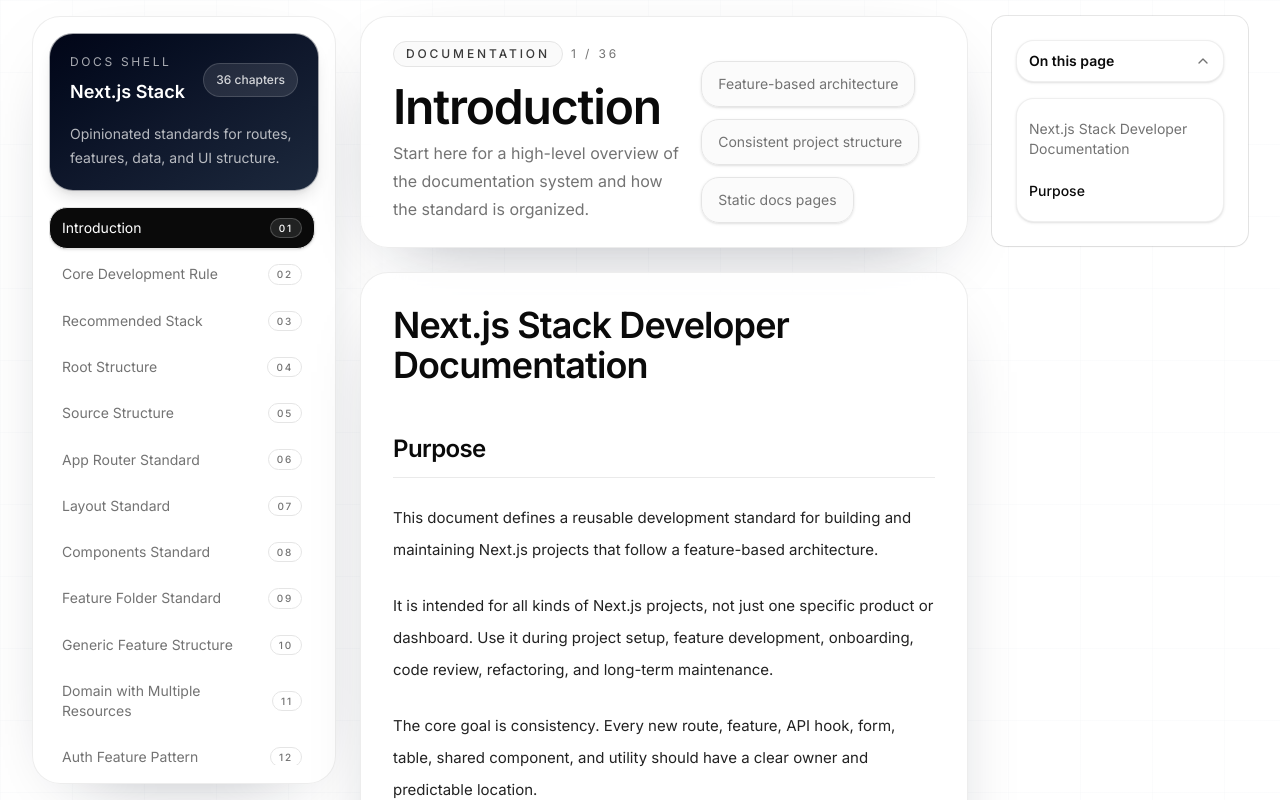
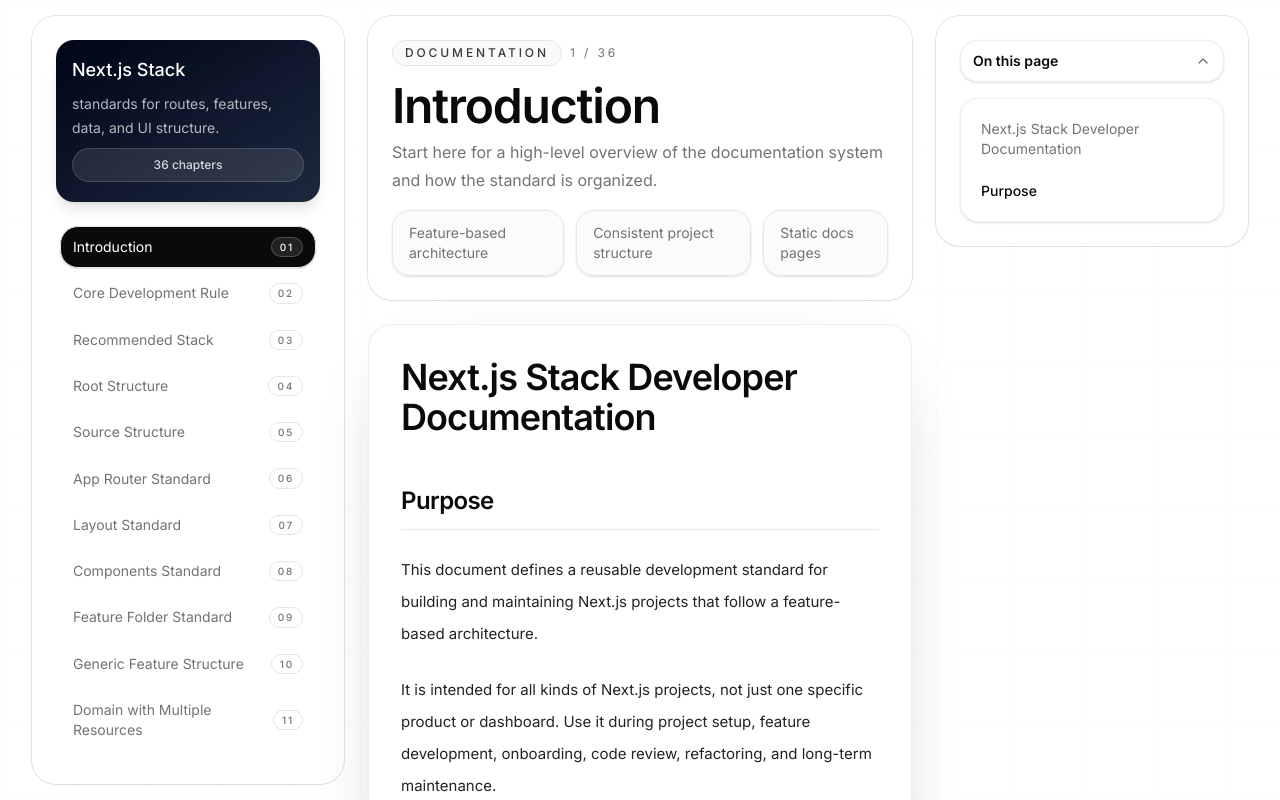
Before and after one commit to galibremo/next-doc, a Next.js app: page /docs/introduction in a window 1280 px wide. Shown: the top 800 px of the page. Built offline with nearby package versions, Linux system fonts and the light colour scheme.

Commit message:
feat: update package dependencies, enhance scrollbar styles, and implement Badge component; refactor documentation layout with Card components

```diff
--- a/package.json
+++ b/package.json
@@ -9,7 +9,6 @@
     "lint": "eslint"
   },
   "dependencies": {
-    "@trivago/prettier-plugin-sort-imports": "^6.0.2",
     "class-variance-authority": "^0.7.1",
     "clsx": "^2.1.1",
     "lucide-react": "^1.14.0",
@@ -25,6 +24,7 @@
     "tw-animate-css": "^1.4.0"
   },
   "devDependencies": {
+    "@trivago/prettier-plugin-sort-imports": "^6.0.2",
     "prettier": "^3.8.3",
     "prettier-plugin-tailwindcss": "^0.8.0",
     "@tailwindcss/postcss": "^4",
--- a/src/app/globals.css
+++ b/src/app/globals.css
@@ -136,8 +136,8 @@
 
 /* Webkit browsers (Chrome, Safari, Edge) */
 ::-webkit-scrollbar {
-  width: 8px;
-  height: 8px;
+  width: 6px;
+  height: 6px;
 }
 
 ::-webkit-scrollbar-track {
--- /dev/null
+++ b/src/components/ui/badge.tsx
@@ -0,0 +1,49 @@
+import * as React from "react"
+import { cva, type VariantProps } from "class-variance-authority"
+import { Slot } from "radix-ui"
+
+import { cn } from "@/lib/utils"
+
+const badgeVariants = cva(
+  "group/badge inline-flex h-5 w-fit shrink-0 items-center justify-center gap-1 overflow-hidden rounded-4xl border border-transparent px-2 py-0.5 text-xs font-medium whitespace-nowrap transition-all focus-visible:border-ring focus-visible:ring-[3px] focus-visible:ring-ring/50 has-data-[icon=inline-end]:pr-1.5 has-data-[icon=inline-start]:pl-1.5 aria-invalid:border-destructive aria-invalid:ring-destructive/20 dark:aria-invalid:ring-destructive/40 [&>svg]:pointer-events-none [&>svg]:size-3!",
+  {
+    variants: {
+      variant: {
+        default: "bg-primary text-primary-foreground [a]:hover:bg-primary/80",
+        secondary:
+          "bg-secondary text-secondary-foreground [a]:hover:bg-secondary/80",
+        destructive:
+          "bg-destructive/10 text-destructive focus-visible:ring-destructive/20 dark:bg-destructive/20 dark:focus-visible:ring-destructive/40 [a]:hover:bg-destructive/20",
+        outline:
+          "border-border text-foreground [a]:hover:bg-muted [a]:hover:text-muted-foreground",
+        ghost:
+          "hover:bg-muted hover:text-muted-foreground dark:hover:bg-muted/50",
+        link: "text-primary underline-offset-4 hover:underline",
+      },
+    },
+    defaultVariants: {
+      variant: "default",
+    },
+  }
+)
+
+function Badge({
+  className,
+  variant = "default",
+  asChild = false,
+  ...props
+}: React.ComponentProps<"span"> &
+  VariantProps<typeof badgeVariants> & { asChild?: boolean }) {
+  const Comp = asChild ? Slot.Root : "span"
+
+  return (
+    <Comp
+      data-slot="badge"
+      data-variant={variant}
+      className={cn(badgeVariants({ variant }), className)}
+      {...props}
+    />
+  )
+}
+
+export { Badge, badgeVariants }
--- a/src/features/documentation/components/documentation-nav.tsx
+++ b/src/features/documentation/components/documentation-nav.tsx
@@ -18,7 +18,7 @@
       : null;
 
   return (
-    <div className="grid gap-4 border-t border-border/70 py-8 md:grid-cols-2">
+    <div className="grid gap-6 border-t border-border/70 pt-8 md:grid-cols-2">
       {prevSection ? (
         <Link
           href={`/docs/${prevSection.slug}`}
--- a/src/features/documentation/components/documentation-sidebar.tsx
+++ b/src/features/documentation/components/documentation-sidebar.tsx
@@ -3,6 +3,13 @@
 import Link from "next/link";
 import { usePathname } from "next/navigation";
 
+import {
+  Card,
+  CardContent,
+  CardDescription,
+  CardHeader,
+  CardTitle,
+} from "@/components/ui/card";
 import { cn } from "@/lib/utils";
 import { docSections } from "../data/sections";
 
@@ -11,25 +18,25 @@
   const currentSlug = pathname.split("/").pop();
 
   return (
-    <aside className="sticky top-4 hidden h-[calc(100vh-2rem)] w-[19rem] shrink-0 overflow-hidden rounded-[28px] border border-border/70 bg-background/85 p-4 shadow-[0_24px_80px_-48px_rgba(15,23,42,0.5)] backdrop-blur-xl lg:block">
-      <div className="mb-4 rounded-[24px] border border-border/70 bg-gradient-to-br from-slate-950 via-slate-900 to-slate-800 p-5 text-white shadow-lg dark:from-slate-900 dark:via-slate-950 dark:to-slate-900">
-        <div className="flex items-center justify-between">
+    <aside className="sticky top-4 hidden h-[calc(100vh-2rem)] w-78 shrink-0 xl:block">
+      <Card className="h-full rounded-[24px] p-6 backdrop-blur-xl">
+        <CardHeader className="p-4 rounded-2xl bg-linear-to-br from-slate-950 via-slate-900 to-slate-800 text-white shadow-lg dark:from-slate-900 dark:via-slate-950 dark:to-slate-900">
+          <div className="flex flex-col items-start gap-2">
             <div>
-            <p className="text-xs uppercase tracking-[0.22em] text-white/65">
-              Docs shell
-            </p>
-            <h2 className="mt-2 text-lg font-semibold">Next.js Stack</h2>
+              <CardTitle className="text-lg text-white">
+                Next.js Stack
+              </CardTitle>
+              <CardDescription className="mt-2 max-w-xs text-sm leading-6 text-white/70">
+                standards for routes, features, data, and UI structure.
+              </CardDescription>
             </div>
-          <div className="rounded-2xl border border-white/15 bg-white/10 px-3 py-2 text-xs font-medium text-white/80">
+            <div className="rounded-2xl border border-white/15 bg-white/10 px-3 py-2 text-xs font-medium text-white/80 w-full text-center">
               36 chapters
             </div>
           </div>
-        <p className="mt-4 max-w-xs text-sm leading-6 text-white/70">
-          Opinionated standards for routes, features, data, and UI structure.
-        </p>
-      </div>
+        </CardHeader>
 
-      <nav className="h-[calc(100%-11rem)] space-y-1 overflow-y-auto pr-1">
+        <CardContent className="h-[calc(100%-11rem)] space-y-1 overflow-y-auto px-1">
           {docSections.map((section) => (
             <Link
               key={section.id}
@@ -54,7 +61,8 @@
               </span>
             </Link>
           ))}
-      </nav>
+        </CardContent>
+      </Card>
     </aside>
   );
 }
--- a/src/features/documentation/components/documentation-toc.tsx
+++ b/src/features/documentation/components/documentation-toc.tsx
@@ -39,8 +39,8 @@
   if (items.length === 0) return null;
 
   return (
-    <aside className="w-64 shrink-0">
-      <Card className="backdrop-blur-xl">
+    <aside className="w-78 shrink-0 sticky top-4 self-start hidden xl:block">
+      <Card className="backdrop-blur-xl rounded-[24px]">
         <CardContent className="space-y-4">
           <button
             onClick={() => setExpanded(!expanded)}
@@ -61,10 +61,10 @@
                   key={item.id}
                   href={`#${item.id}`}
                   className={cn(
-                    "block rounded-xl py-2 text-muted-foreground transition-colors hover:bg-muted hover:text-foreground",
-                    item.level === 2 && "pl-0 font-medium text-foreground",
-                    item.level === 3 && "pl-4",
-                    item.level >= 4 && "pl-8",
+                    "block rounded-xl p-2 text-muted-foreground transition-colors hover:bg-muted hover:text-foreground",
+                    item.level === 2 && "pl-0 font-medium text-foreground p-2!",
+                    item.level === 3 && "pl-4 p-2!",
+                    item.level >= 4 && "pl-8 p-2!",
                   )}
                 >
                   {item.text}
--- a/src/features/documentation/documentation-page.tsx
+++ b/src/features/documentation/documentation-page.tsx
@@ -1,5 +1,6 @@
 import { ReactNode } from "react";
 
+import { Card, CardContent } from "@/components/ui/card";
 import { DocumentationTOC } from "@/features/documentation/components/documentation-toc";
 import { DocumentationSidebar } from "./components/documentation-sidebar";
 
@@ -19,16 +20,17 @@
   sectionIndex,
 }: DocumentationLayoutProps) {
   return (
-    <div className="relative min-h-screen overflow-hidden bg-[radial-gradient(circle_at_top_left,rgba(59,130,246,0.14),transparent_36%),radial-gradient(circle_at_top_right,rgba(14,165,233,0.10),transparent_28%),linear-gradient(to_bottom,hsl(var(--background)),hsl(var(--muted)/0.35))]">
-      <div className="pointer-events-none absolute inset-0 bg-[linear-gradient(to_right,rgba(148,163,184,0.08)_1px,transparent_1px),linear-gradient(to_bottom,rgba(148,163,184,0.08)_1px,transparent_1px)] bg-size-[72px_72px] opacity-40" />
+    <div className="relative min-h-screen bg-[radial-gradient(circle_at_top_left,rgba(59,130,246,0.14),transparent_36%),radial-gradient(circle_at_top_right,rgba(14,165,233,0.10),transparent_28%),linear-gradient(to_bottom,hsl(var(--background)),hsl(var(--muted)/0.35))]">
+      <div className="pointer-events-none fixed inset-0 bg-[linear-gradient(to_right,rgba(148,163,184,0.08)_1px,transparent_1px),linear-gradient(to_bottom,rgba(148,163,184,0.08)_1px,transparent_1px)] bg-size-[72px_72px] opacity-40" />
 
       <div className="relative mx-auto flex min-h-screen w-full max-w-450 gap-6 px-4 py-4 sm:px-6 lg:px-8">
         <DocumentationSidebar />
         <main className="min-w-0 flex-1">
-          <div className="mb-6 rounded-[28px] border border-border/70 bg-background/75 px-6 py-6 shadow-[0_24px_80px_-40px_rgba(15,23,42,0.45)] backdrop-blur-xl sm:px-8">
-            <div className="flex flex-col gap-4 lg:flex-row lg:items-end lg:justify-between">
+          <Card className="mb-6 rounded-[24px] backdrop-blur-xl">
+            <CardContent>
+              <div className="flex flex-col gap-4">
                 <div className="space-y-4">
-                <div className="flex flex-wrap items-center gap-2 text-xs uppercase tracking-[0.24em] text-muted-foreground">
+                  <div className="flex items-center gap-2 text-xs uppercase tracking-[0.24em] text-muted-foreground">
                     <span className="rounded-full border border-border bg-muted/50 px-3 py-1 font-medium text-foreground/80">
                       Documentation
                     </span>
@@ -44,7 +46,7 @@
                   </div>
                 </div>
 
-              <div className="flex flex-wrap gap-3 text-sm text-muted-foreground">
+                <div className="flex flex-col sm:flex-row justify-start xl:justify-end gap-3 text-sm text-muted-foreground">
                   <div className="rounded-2xl border border-border bg-muted/40 px-4 py-3 shadow-sm">
                     Feature-based architecture
                   </div>
@@ -56,14 +58,13 @@
                   </div>
                 </div>
               </div>
-          </div>
+            </CardContent>
+          </Card>
 
-          <div className="flex items-start gap-6">
-            <div className="min-w-0 flex-1 rounded-[28px] border border-border/70 bg-background/85 px-5 py-6 shadow-[0_24px_80px_-48px_rgba(15,23,42,0.48)] backdrop-blur-xl sm:px-8 sm:py-8">
+          <div className="min-w-0 flex-1 rounded-[24px] border border-border/70 bg-background/85 px-5 py-6 shadow-[0_24px_80px_-48px_rgba(15,23,42,0.48)] backdrop-blur-xl sm:px-8 sm:py-8">
             <article className="prose prose-neutral max-w-none prose-headings:scroll-m-28 prose-headings:font-semibold prose-h1:mb-6 prose-h2:border-b prose-h2:border-border/80 prose-h2:pb-3 prose-p:leading-8 prose-a:font-medium prose-strong:text-foreground prose-code:rounded-md prose-code:bg-muted prose-code:px-1.5 prose-code:py-0.5 prose-code:before:content-none prose-code:after:content-none dark:prose-invert">
               {children}
             </article>
-            </div>
           </div>
         </main>
         <DocumentationTOC content={content} />
```
Also changed, not shown: 1 other file (tests, documents, lock files or other folders). Lines whose indentation alone changed are shown as unchanged.
